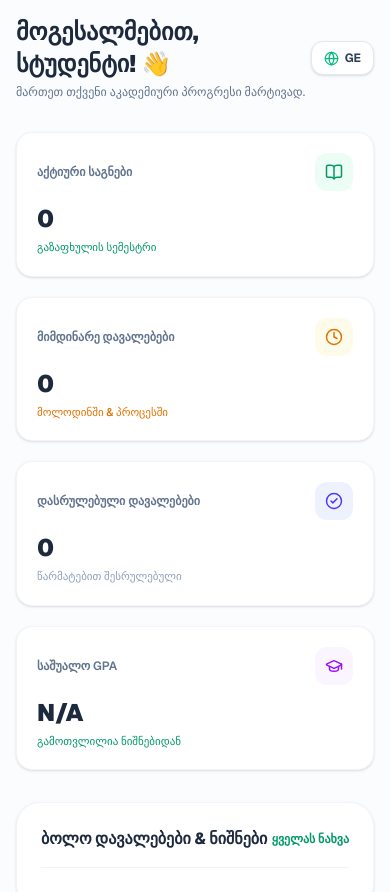
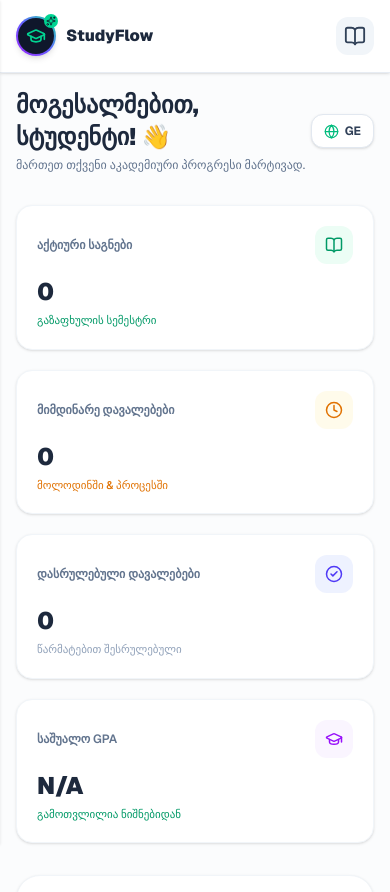
Before and after one commit to mariami1029/studyflow, a Next.js app: page /dashboard in a window 390 px wide. Shown: the top 892 px of the page. Built offline with nearby package versions, Linux system fonts and the light colour scheme.

Commit message:
Fix mobile responsive sidebar and dynamic layout

```diff
--- a/app/dashboard/page.tsx
+++ b/app/dashboard/page.tsx
@@ -51,6 +51,7 @@ const DAYS_OF_WEEK = ["Monday", "Tuesday", "Wednesday", "Thursday", "Friday", "S
 
 export default function DashboardPage() {
   const [activeTab, setActiveTab] = useState("dashboard");
+  const [isSidebarOpen, setIsSidebarOpen] = useState(false);
   const [lang, setLang] = useState<"GE" | "EN">("GE");
   const [user, setUser] = useState<any>(null);
   const [userName, setUserName] = useState("სტუდენტი");
@@ -389,20 +390,56 @@ const router = useRouter();
   const todayClasses = schedule.filter((s) => s.day === currentDayName);
 
   return (
-    <div className="flex min-h-screen bg-slate-50/60 text-slate-800 font-sans">
-      {/* SIDEBAR */}
-      <aside className="hidden md:flex fixed left-0 top-0 z-20 h-screen w-64 flex-col justify-between border-r border-slate-200/80 bg-white p-5 shadow-sm overflow-y-auto">
-        <div className="flex items-center gap-3 px-2 pb-6 border-b border-slate-100">
+  <div className="flex min-h-screen bg-slate-50/60 text-slate-800 font-sans flex-col md:flex-row">
+
+    {/* 📱 1. მობილურის ზედა ზოლი (ჩნდება მხოლოდ ტელეფონზე) */}
+    <div className="md:hidden flex items-center justify-between p-4 bg-white border-b border-slate-200/80 sticky top-0 z-30 shadow-sm">
+      <div className="flex items-center gap-2.5">
+        <Logo size="sm" />
+        <span className="font-black text-slate-800 text-base">StudyFlow</span>
+      </div>
+      <button
+        onClick={() => setIsSidebarOpen(!isSidebarOpen)}
+        className="p-2 rounded-xl bg-slate-100 text-slate-700 hover:bg-slate-200 transition-all"
+      >
+        {isSidebarOpen ? <X size={22} /> : <BookOpen size={22} />}
+      </button>
+    </div>
+
+    {/* 🌫 2. მობილურზე მენიუს გახსნისას ფონის გამუქება */}
+    {isSidebarOpen && (
+      <div
+        onClick={() => setIsSidebarOpen(false)}
+        className="fixed inset-0 z-40 bg-slate-900/40 backdrop-blur-sm md:hidden transition-opacity"
+      />
+    )}
+
+    {/* 📐 3. SIDEBAR (მობილურზე გამოდის მარცხნიდან, დესკტოპზე ფიქსირებულია) */}
+    <aside
+      className={`fixed top-0 left-0 z-50 h-screen w-64 flex-col justify-between border-r border-slate-200/80 bg-white p-5 shadow-sm overflow-y-auto transition-transform duration-300 ease-in-out ${
+        isSidebarOpen ? "translate-x-0 flex" : "-translate-x-full md:translate-x-0 md:flex"
+      }`}
+    >
+      <div className="flex items-center justify-between px-2 pb-6 border-b border-slate-100">
+        <div className="flex items-center gap-3">
           <Logo size="sm" />
           <div>
             <h2 className="text-lg font-black text-slate-800 leading-none">StudyFlow</h2>
             <p className="text-[11px] text-slate-400 mt-0.5 font-medium">{t("სტუდენტის პორტალი", "Student Portal")}</p>
           </div>
         </div>
+        {/* მობილურის დახურვის X ღილაკი */}
+        <button
+          onClick={() => setIsSidebarOpen(false)}
+          className="md:hidden p-1.5 rounded-lg text-slate-400 hover:bg-slate-100"
+        >
+          <X size={20} />
+        </button>
+      </div>
 
       <nav className="mt-6 flex flex-col gap-1.5 flex-1">
         <button
-            onClick={() => setActiveTab("dashboard")}
+          onClick={() => { setActiveTab("dashboard"); setIsSidebarOpen(false); }}
           className={`flex items-center gap-3 rounded-xl px-4 py-3 text-sm font-semibold transition-all w-full text-left ${
             activeTab === "dashboard"
               ? "bg-emerald-500 text-white shadow-lg shadow-emerald-500/20"
@@ -414,7 +451,7 @@ const router = useRouter();
         </button>
 
         <button
-            onClick={() => setActiveTab("subjects")}
+          onClick={() => { setActiveTab("subjects"); setIsSidebarOpen(false); }}
           className={`flex items-center gap-3 rounded-xl px-4 py-3 text-sm font-semibold transition-all w-full text-left ${
             activeTab === "subjects"
               ? "bg-emerald-500 text-white shadow-lg shadow-emerald-500/20"
@@ -426,7 +463,7 @@ const router = useRouter();
         </button>
 
         <button
-            onClick={() => setActiveTab("assignments_grades")}
+          onClick={() => { setActiveTab("assignments_grades"); setIsSidebarOpen(false); }}
           className={`flex items-center gap-3 rounded-xl px-4 py-3 text-sm font-semibold transition-all w-full text-left ${
             activeTab === "assignments_grades"
               ? "bg-emerald-500 text-white shadow-lg shadow-emerald-500/20"
@@ -438,7 +475,7 @@ const router = useRouter();
         </button>
 
         <button
-            onClick={() => setActiveTab("schedule")}
+          onClick={() => { setActiveTab("schedule"); setIsSidebarOpen(false); }}
           className={`flex items-center gap-3 rounded-xl px-4 py-3 text-sm font-semibold transition-all w-full text-left ${
             activeTab === "schedule"
               ? "bg-emerald-500 text-white shadow-lg shadow-emerald-500/20"
@@ -450,7 +487,7 @@ const router = useRouter();
         </button>
 
         <button
-            onClick={() => setActiveTab("exams")}
+          onClick={() => { setActiveTab("exams"); setIsSidebarOpen(false); }}
           className={`flex items-center gap-3 rounded-xl px-4 py-3 text-sm font-semibold transition-all w-full text-left ${
             activeTab === "exams"
               ? "bg-emerald-500 text-white shadow-lg shadow-emerald-500/20"
@@ -463,7 +500,7 @@ const router = useRouter();
 
         {/* AI ASSISTANT BUTTON */}
         <button
-            onClick={() => setIsAIModalOpen(true)}
+          onClick={() => { setIsAIModalOpen(true); setIsSidebarOpen(false); }}
           className="mt-4 flex items-center gap-3 rounded-xl px-4 py-3 text-sm font-bold transition-all w-full text-left bg-gradient-to-r from-indigo-500 to-purple-600 text-white shadow-md hover:opacity-95"
         >
           <Sparkles size={18} className="animate-spin-slow" />
```
Lines whose indentation alone changed are shown as unchanged.
